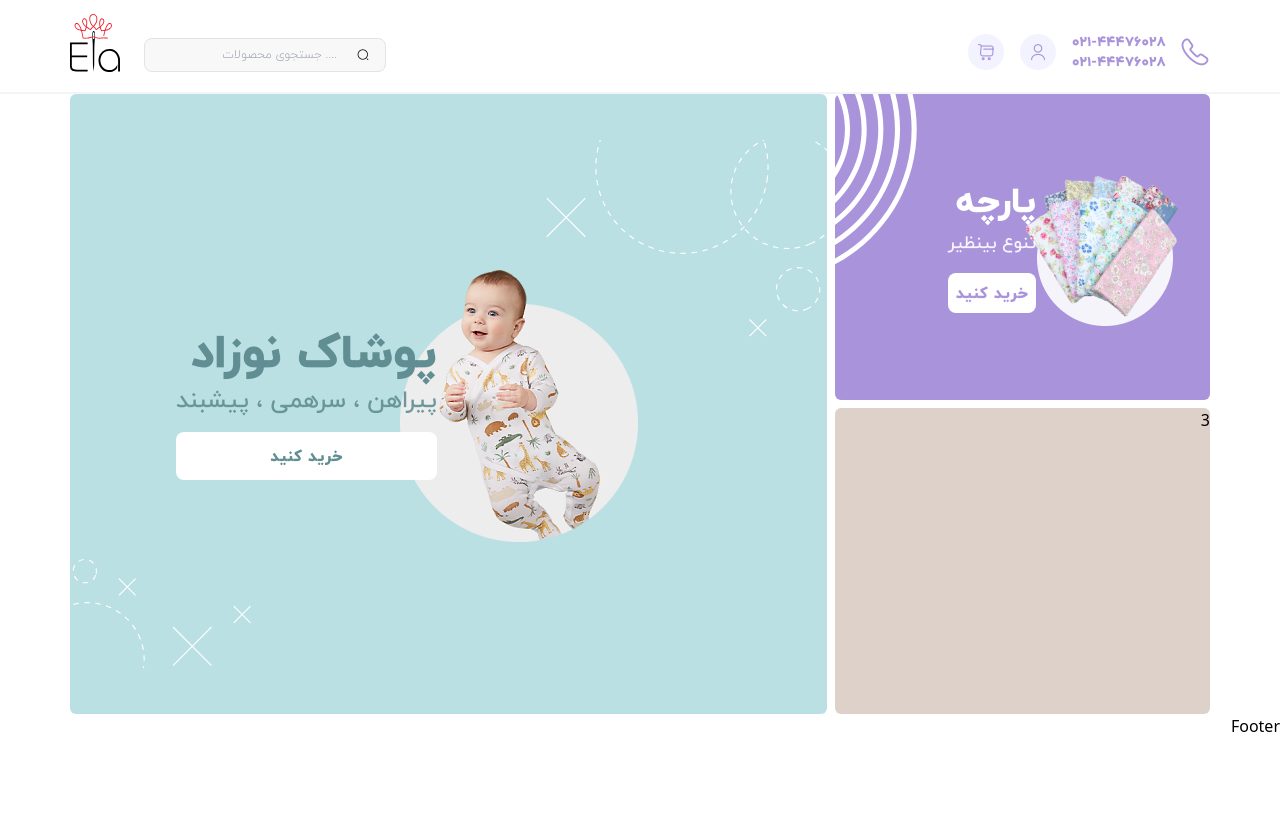
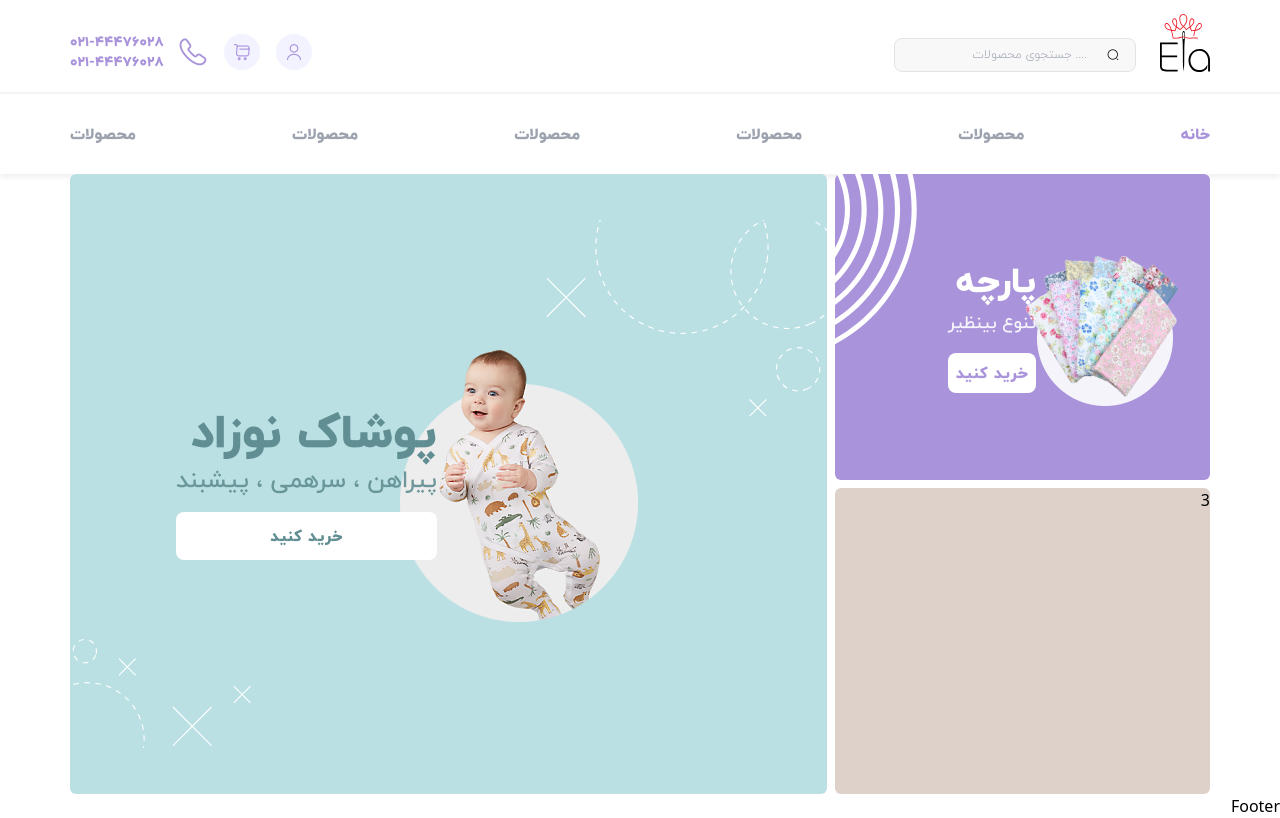
Before and after one commit to ArashKenji73/elaa-desktop, a Nuxt app: page / in a window 1280 px wide. Built offline with nearby package versions, Linux system fonts and the light colour scheme.

Commit message:
fix : update layput

```diff
--- a/components/TheHeader.vue
+++ b/components/TheHeader.vue
@@ -1,8 +1,23 @@
 <template>
     <header>
         <div class="container header">
+            <!-- LOGO-SEARCHFORM -->
+            <div class="logo-searchForm">
+                <!-- LOGO -->
+                <img class="logo" src="~/assets/images/logo.svg" />
+                <!-- SEARCHFORM -->
+                <search-form/>
+            </div>
             <!-- USER-CART-PHONE -->
             <div class="user-cart-phone">
+                <!-- ICON-CIRCLE -->
+                <div class="icon-circle">
+                    <span class="icon-user"></span>
+                </div>
+                <!-- ICON-CIRCLE -->
+                <div class="icon-circle">
+                    <span class="icon-shopping-cart"></span>
+                </div>
                 <!-- PHONE -->
                 <div class="phone">
                     <div class="icon-simple">
@@ -17,21 +32,6 @@
                         </span>
                     </div>
                 </div>
-                <!-- ICON-CIRCLE -->
-                <div class="icon-circle">
-                    <span class="icon-user"></span>
-                </div>
-                <!-- ICON-CIRCLE -->
-                <div class="icon-circle">
-                    <span class="icon-shopping-cart"></span>
-                </div>
-            </div>
-            <!-- LOGO-SEARCHFORM -->
-            <div class="logo-searchForm">
-                <!-- SEARCHFORM -->
-                <search-form/>
-                <!-- LOGO -->
-                <img class="logo" src="~/assets/images/logo.svg" />
             </div>
         </div>
     </header>
--- /dev/null
+++ b/components/TheNavbar.vue
@@ -0,0 +1,31 @@
+<template>
+    <div class="nav">
+        <div class="container">
+            <nav>
+                <li class="active">خانه</li>
+                <li>محصولات</li>
+                <li>محصولات</li>
+                <li>محصولات</li>
+                <li>محصولات</li>
+                <li>محصولات</li>
+            </nav>
+        </div>
+    </div>
+</template>
+
+<script setup>
+
+</script>
+
+<style lang="scss">
+.nav{
+    box-shadow: 0px 4px 4px #f3f3f3;
+}
+nav{
+    @apply  flex justify-between items-center list-none h-20 text-gray-400;
+    font-family: IRANYekanExtraBoldFaNum;
+    li.active{
+        @apply text-elaa-violet;
+    }
+}
+</style>
--- a/layouts/custom.vue
+++ b/layouts/custom.vue
@@ -1,5 +1,6 @@
 <template>
     <TheHeader />
+    <TheNavbar />
     <slot />
     <TheFooter />
 </template>
```
